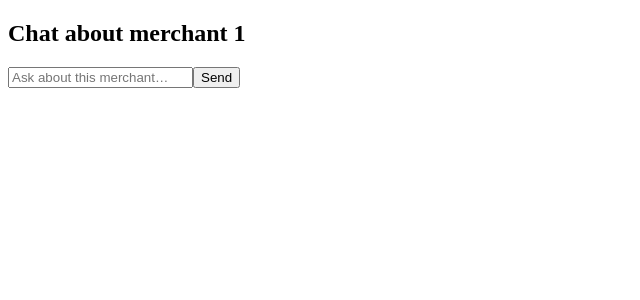
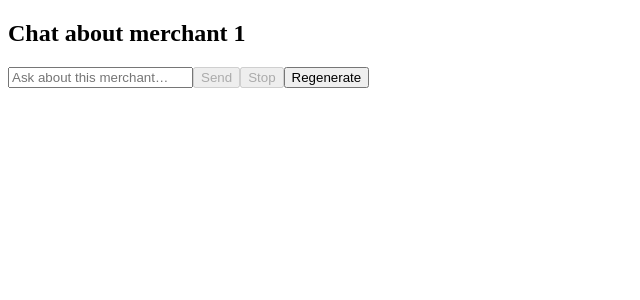
Before and after one commit to AI-Native-2026-06-01-Intuit/pranav-kuchibhotla-expense-tracking, a React (Vite) app in the folder expense-web/: page /merchants/1/chat in a window 1280 px wide. Shown: the top 300 px of the page, without its empty margins (0-640 px from the left). Built offline with nearby package versions, Linux system fonts and the light colour scheme; sample sign-in values are in the browser's storage.

Commit message:
Polish streaming chat controls

```diff
--- a/expense-web/src/pages/MerchantChatPanel.tsx
+++ b/expense-web/src/pages/MerchantChatPanel.tsx
@@ -1,3 +1,4 @@
+import { useEffect, useRef } from 'react';
 import { useChat } from '@ai-sdk/react';
 import { useParams } from 'react-router-dom';
 
@@ -7,12 +8,27 @@ const MerchantChatPanel = () => {
   const { id: paramId } = useParams<{ id: string }>();
   const id = paramId ?? DEFAULT_MERCHANT_ID;
 
-  const { messages, input, handleInputChange, handleSubmit, status } = useChat({
+  const {
+    messages,
+    input,
+    handleInputChange,
+    handleSubmit,
+    status,
+    stop,
+    reload,
+    error,
+  } = useChat({
     id: `merchant-${id}`,
     api: '/api/chat',
   });
 
   const isLoading = status === 'submitted' || status === 'streaming';
+  const canSend = input.trim() !== '' && !isLoading;
+
+  const endRef = useRef<HTMLDivElement | null>(null);
+  useEffect(() => {
+    endRef.current?.scrollIntoView({ behavior: 'smooth' });
+  }, [messages]);
 
   return (
     <section aria-label="merchant-chat">
@@ -24,6 +40,9 @@ const MerchantChatPanel = () => {
           </li>
         ))}
       </ul>
+      <div ref={endRef} />
+      {isLoading && <div role="status">Assistant is replying…</div>}
+      {error && <div role="alert">Error: {error.message}</div>}
       <form aria-label="chat-input" onSubmit={handleSubmit}>
         <input
           value={input}
@@ -31,8 +50,20 @@ const MerchantChatPanel = () => {
           placeholder="Ask about this merchant…"
           aria-label="chat-message"
         />
-        <button type="submit" disabled={isLoading}>
+        <button type="submit" disabled={!canSend}>
           {isLoading ? 'Sending…' : 'Send'}
+        </button>
+        <button type="button" onClick={stop} disabled={!isLoading}>
+          Stop
+        </button>
+        <button
+          type="button"
+          onClick={() => {
+            void reload();
+          }}
+          disabled={isLoading}
+        >
+          Regenerate
         </button>
       </form>
     </section>
```
Also changed, not shown: 1 other file (tests, documents, lock files or other folders).
